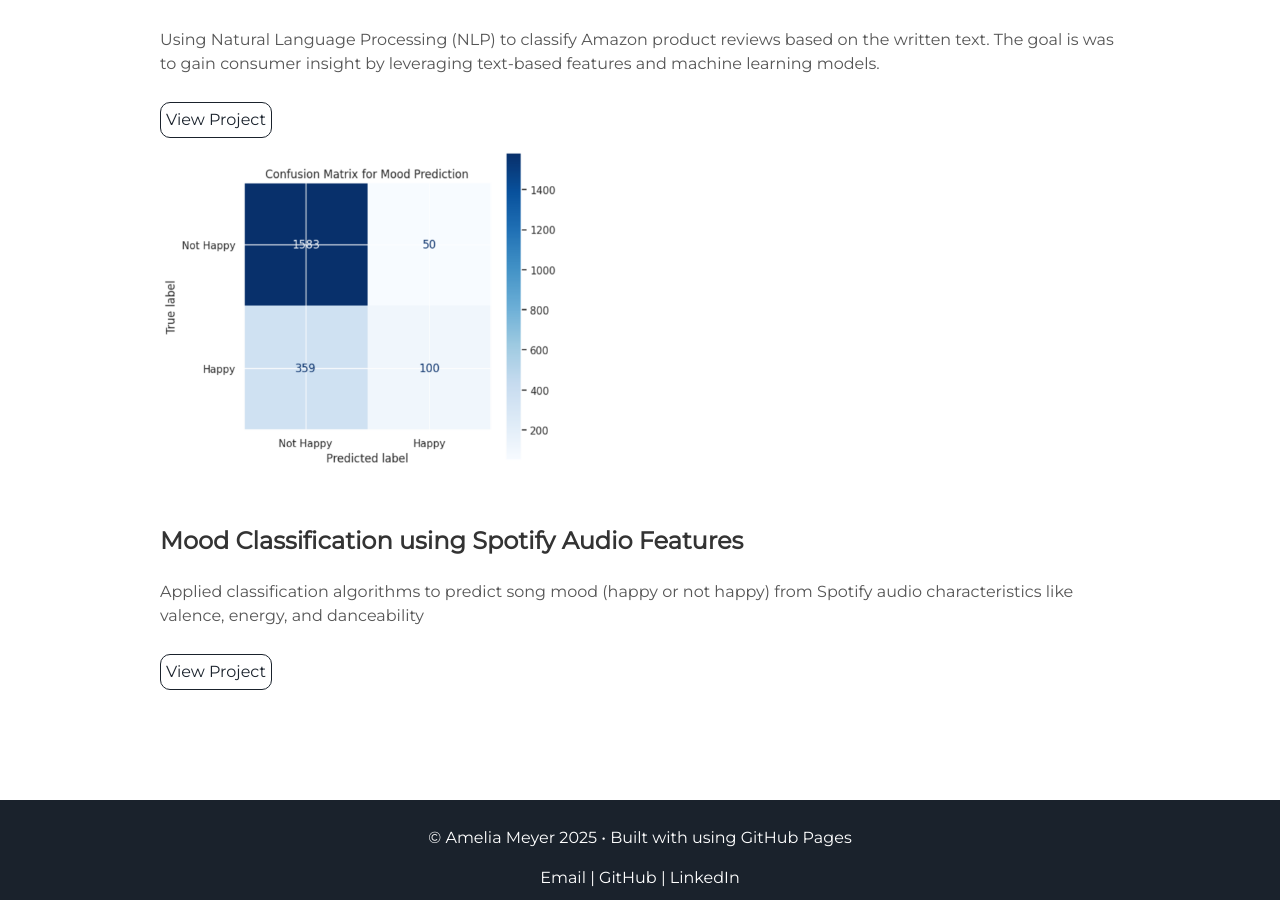
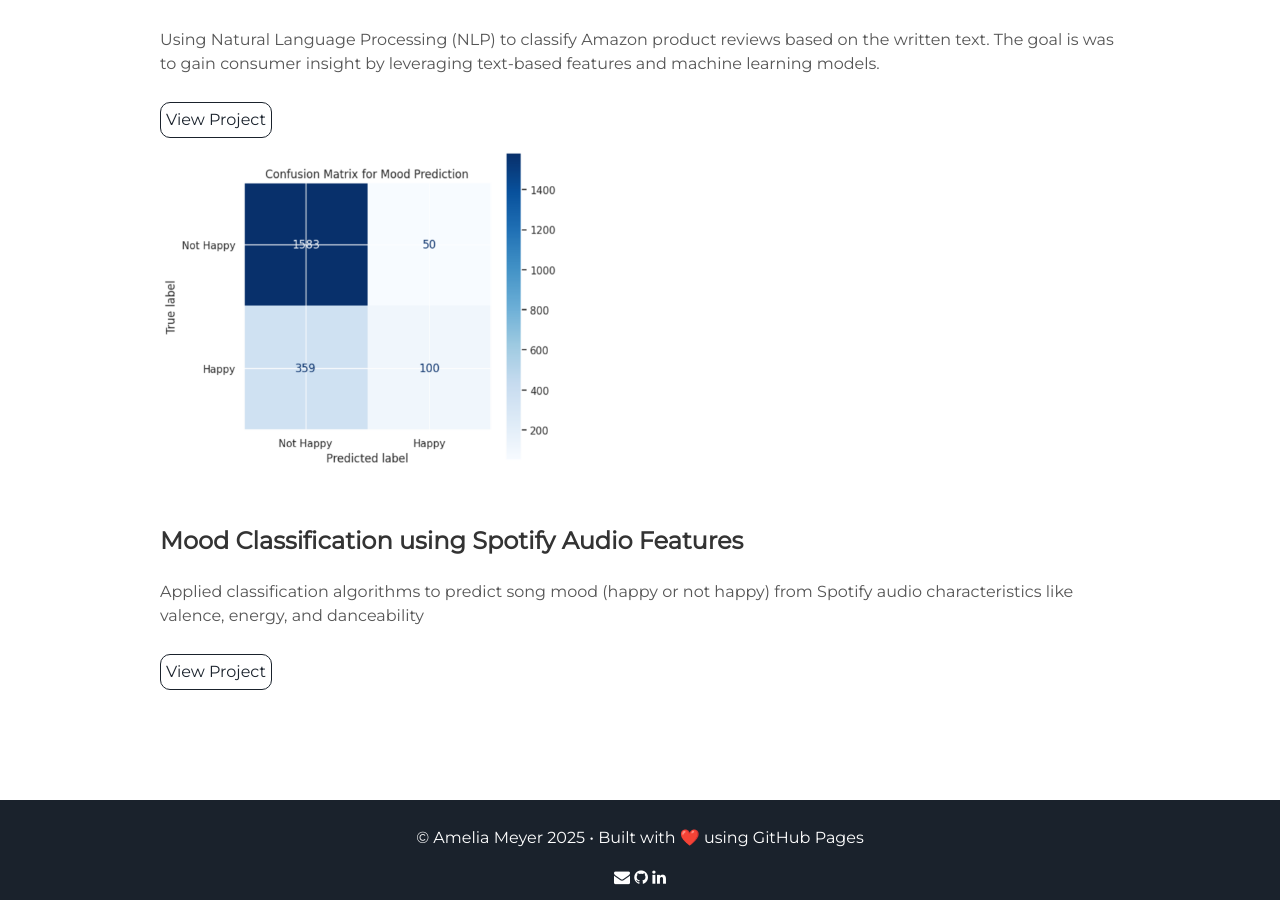
Before and after one commit to ameliameyer/home_, a Jekyll site: the page built from index.html, in a window 1280 px wide and 900 px high, scrolled down 2224 px. Built offline with Jekyll 4.4.1, drawn with Linux system fonts in a browser that asks for light colours.

Commit message:
Update footer.html

```diff
--- a/_includes/footer.html
+++ b/_includes/footer.html
@@ -1,16 +1,16 @@
 <footer class="footer">
   <div class="footer-content">
-    <p>&copy; {{ site.username }} {{ site.time | date: '%Y' }} • Built with using GitHub Pages</p>
-    <div class="footer-links">
-      <a href="mailto:amelianmeyer@gmail.com" aria-label="Email">Email</a> |
-      <a href="https://github.com/ameliameyer" target="_blank" aria-label="GitHub">GitHub</a> |
-      <a href="https://www.linkedin.com/in/ameliameyer/" target="_blank" aria-label="LinkedIn">LinkedIn</a>
+    <p>&copy; {{ site.username }} {{ site.time | date: '%Y' }} • Built with ❤️ using GitHub Pages</p>
+    <div class="footer-icons">
+      <a href="mailto:amelianmeyer@gmail.com" aria-label="Email" title="Email me">
+        <i class="fa fa-envelope"></i>
+      </a>
+      <a href="https://github.com/ameliameyer" target="_blank" aria-label="GitHub" title="GitHub">
+        <i class="fa fa-github"></i>
+      </a>
+      <a href="https://www.linkedin.com/in/ameliameyer/" target="_blank" aria-label="LinkedIn" title="LinkedIn">
+        <i class="fa fa-linkedin"></i>
+      </a>
     </div>
   </div>
 </footer>
-
-<!-- Scripts -->
-<script src="//cdn.jsdelivr.net/particles.js/2.0.0/particles.min.js"></script>
-<script src="{{ '/assets/js/sweet-scroll.min.js' | prepend: site.baseurl }}"></script>
-<script src="{{ '/assets/js/main.js' | prepend: site.baseurl }}"></script>
-{% include google-analytics.html %}
```
